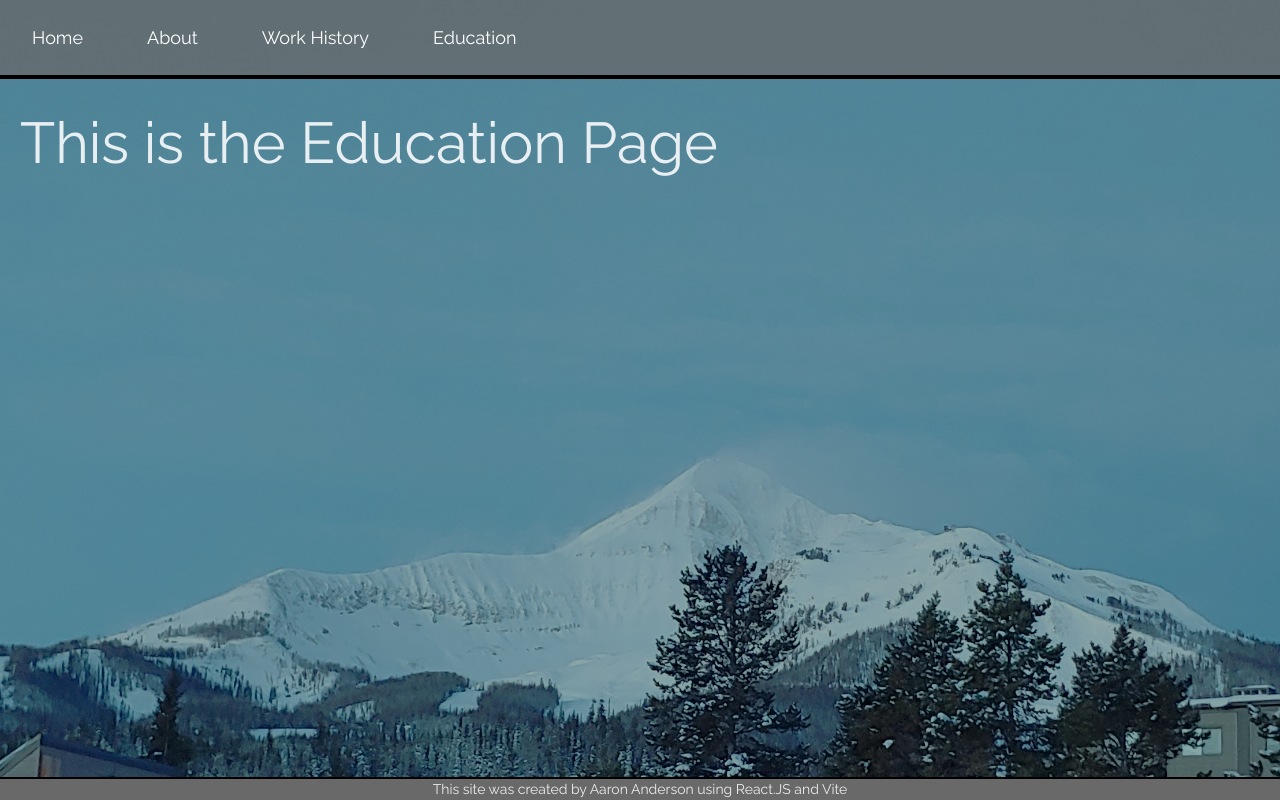
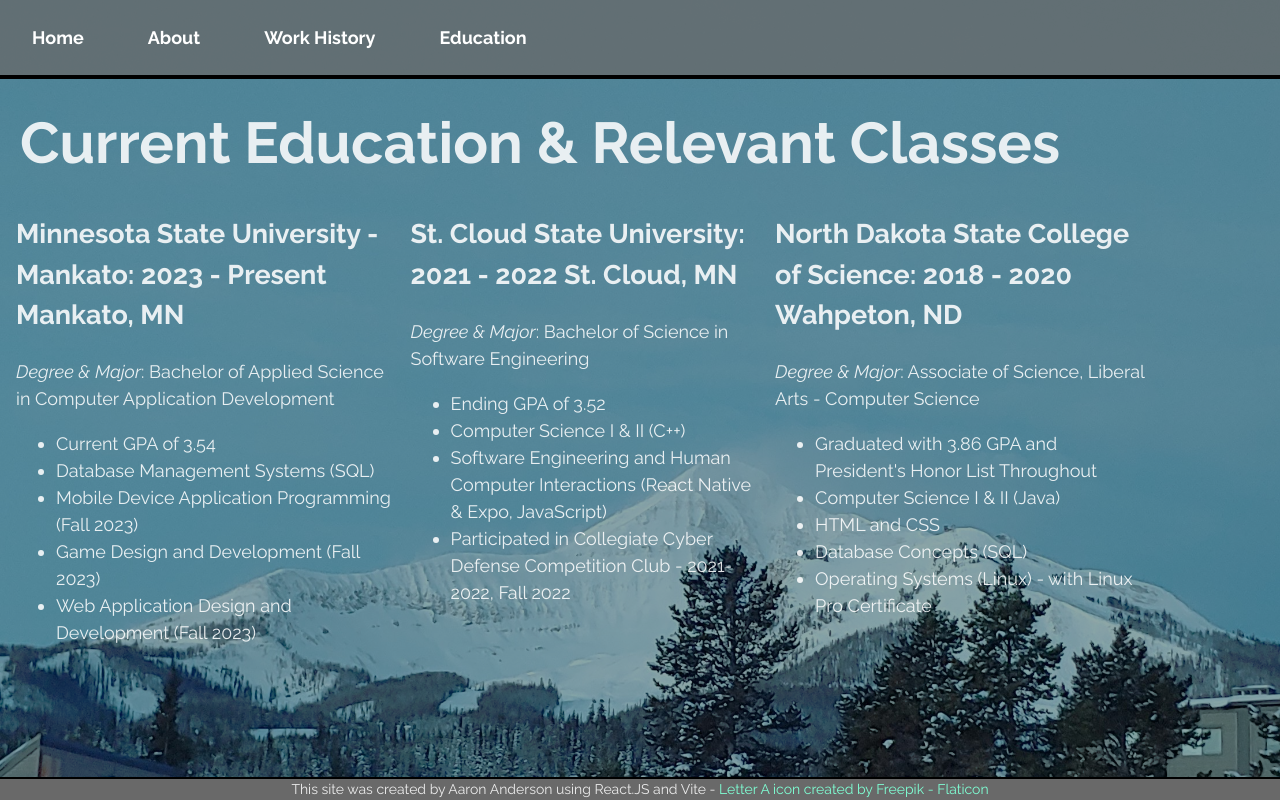
Before and after one commit to SparkxE/ResumeSite, a React (Vite) app: page /education in a window 1280 px wide. Built offline with nearby package versions, Linux system fonts and the light colour scheme.

Commit message:
Updated styling on Text and added content to Education & Work History pages

```diff
--- a/index.html
+++ b/index.html
@@ -2,12 +2,12 @@
 <html lang="en">
   <head>
     <meta charset="UTF-8" />
-    <link rel="icon" type="image/svg+xml" href="/vite.svg" />
+    <link rel="icon" href="./src/assets/ALogo.png" style="background-color: white;"/>
     <meta name="viewport" content="width=device-width, initial-scale=1.0" />
     <title>Aaron Anderson</title>
     <link rel="preconnect" href="https://fonts.googleapis.com">
     <link rel="preconnect" href="https://fonts.gstatic.com" crossorigin>
-    <link href="https://fonts.googleapis.com/css2?family=Raleway&display=swap" rel="stylesheet">
+    <link href="https://fonts.googleapis.com/css2?family=Raleway:ital,wght@0,400;0,700;1,400&display=swap" rel="stylesheet">
   </head>
   <body>
     <div id="root"></div>
--- a/src/App.css
+++ b/src/App.css
@@ -20,6 +20,7 @@ h1, h3,
 h4 {
   margin-bottom: 0;
   margin-left: 20px;
+  width: 90vw;
 }
 
 nav {
@@ -67,6 +68,18 @@ footer {
   background: dimgray;
 }
 
+footer a{
+  color:aquamarine
+}
+
+footer a:hover{
+  color:plum
+}
+
+footer a:visited{
+  color:coral
+}
+
 #page-body {
   max-width: 960px;
   margin: auto;
--- a/src/App.jsx
+++ b/src/App.jsx
@@ -25,7 +25,10 @@ function App() {
           </Routes>
         </div>
         <div>
-          <footer>This site was created by Aaron Anderson using React.JS and Vite</footer>
+          <footer>
+            This site was created by Aaron Anderson using React.JS and Vite -
+            <a href="https://www.flaticon.com/free-icons/letter-a" title="letter a icons"> Letter A icon created by Freepik - Flaticon</a>
+          </footer>
         </div>
       </div>
     </BrowserRouter>
--- a/src/pages/Education.jsx
+++ b/src/pages/Education.jsx
@@ -1,7 +1,49 @@
 function Education(){
 
     return(
-        <h1>This is the Education Page</h1>
+        <div>
+            <h1>Current Education & Relevant Classes</h1>
+            <div style={{'display':'flex', 'width':'90vw'}}>
+                <p>
+                    <h2>
+                        <strong>Minnesota State University - Mankato: 2023 - Present</strong> Mankato, MN
+                    </h2>
+                    <em>Degree & Major</em>: Bachelor of Applied Science in Computer Application Development
+                    <ul>
+                        <li>Current GPA of 3.54</li>
+                        <li>Database Management Systems (SQL)</li>
+                        <li>Mobile Device Application Programming (Fall 2023)</li>
+                        <li>Game Design and Development (Fall 2023)</li>
+                        <li>Web Application Design and Development (Fall 2023)</li>
+                    </ul>
+                </p>
+                <p>
+                    <h2>
+                        <strong>St. Cloud State University: 2021 - 2022</strong> St. Cloud, MN
+                    </h2>
+                    <em>Degree & Major</em>: Bachelor of Science in Software Engineering
+                    <ul>
+                        <li>Ending GPA of 3.52</li>
+                        <li>Computer Science I & II (C++)</li>
+                        <li>Software Engineering and Human Computer Interactions (React Native & Expo, JavaScript)</li>
+                        <li>Participated in Collegiate Cyber Defense Competition Club - 2021-2022, Fall 2022</li>
+                    </ul>
+                </p>
+                <p>
+                    <h2>
+                        <strong>North Dakota State College of Science: 2018 - 2020</strong> Wahpeton, ND
+                    </h2>
+                    <em>Degree & Major</em>: Associate of Science, Liberal Arts - Computer Science
+                    <ul>
+                        <li>Graduated with 3.86 GPA and President's Honor List Throughout</li>
+                        <li>Computer Science I & II (Java)</li>
+                        <li>HTML and CSS</li>
+                        <li>Database Concepts (SQL)</li>
+                        <li>Operating Systems (Linux) - with Linux Pro Certificate</li>
+                    </ul>
+                </p>
+            </div>
+        </div>
     )
 }
 
--- a/src/pages/Home.jsx
+++ b/src/pages/Home.jsx
@@ -12,7 +12,6 @@ Integer pretium tristique blandit. Integer posuere luctus ex, a placerat lorem m
 
 Ut orci sapien, suscipit non euismod sit amet, malesuada sit amet magna. Proin at lectus libero. Mauris imperdiet metus augue, quis tristique odio vehicula varius. Donec a sollicitudin justo. Suspendisse aliquet, sapien tincidunt malesuada feugiat, turpis nulla sodales est, non imperdiet nisl nibh ut leo. Aenean aliquet consequat mi non sodales. Aliquam mattis venenatis lacus in mattis. Mauris sed quam sed odio elementum imperdiet vitae vel tortor. Nulla in mi vel eros lacinia ullamcorper. Morbi interdum enim vestibulum nisi pellentesque, quis vehicula quam imperdiet. Morbi efficitur facilisis tincidunt. Sed ac luctus nisi, id sollicitudin nibh. Aenean efficitur, turpis non auctor blandit, erat nibh dignissim nunc, ut dapibus nulla dolor pretium urna. Vestibulum scelerisque volutpat ex, non feugiat quam tempor non. Nullam rhoncus magna et ligula euismod, vel suscipit nisl ultricies. Curabitur sollicitudin magna risus.
 
-Etiam sit amet turpis a arcu blandit dictum. Aenean semper eget est nec mollis. Aenean lacinia ultricies lacus, id maximus metus suscipit vel. Vivamus venenatis leo eu eros sodales accumsan a ut nulla. Vivamus eget nisi a nunc mattis egestas ac non erat. Pellentesque laoreet, lectus venenatis congue tempor, risus ipsum fermentum felis, a dignissim nisi felis eget nisl. Aliquam id nibh ornare, cursus massa non, fringilla dui. Nulla vitae nisi ac sem consequat fringilla. Nam feugiat sodales turpis eu pharetra. Curabitur ac mattis sem. Phasellus tempor iaculis dolor, quis congue nunc vulputate ac. Vestibulum id ipsum lectus. Quisque in tempor risus. Vivamus leo lorem, scelerisque in lorem eget, rutrum auctor erat. Etiam in erat accumsan, rutrum quam eget, finibus sem. Aliquam ultricies, arcu quis viverra dictum, augue magna tristique turpis, nec finibus mauris leo et ante.
             </p>
         </>
     )
--- a/src/pages/WorkHistory.jsx
+++ b/src/pages/WorkHistory.jsx
@@ -1,7 +1,25 @@
 function WorkHistory(){
 
     return(
-        <h1>This is the Work History Page</h1>
+        <div>
+            <h1>Current Work History</h1>
+            <div style={{'display':'flex', 'width':'90vw'}}>
+                <p>
+                    <h2>
+                        <strong>IT Development Intern @ Blattner Company - </strong> Avon, MN
+                    </h2>
+                    <em>Sept. 2022 - May 2023</em>
+                    <ul>
+                        <li></li>
+                    </ul>
+                    <h2><strong>Senior Game Advisor @ GameStop - </strong> Elk River, MN</h2>
+                    <em>June 2020 - Aug. 2022</em>
+                    <ul>
+                        <li></li>
+                    </ul>
+                </p>
+            </div>
+        </div>
     )
 }
 
```
Also changed, not shown: src/assets/ALogo.png (added).
